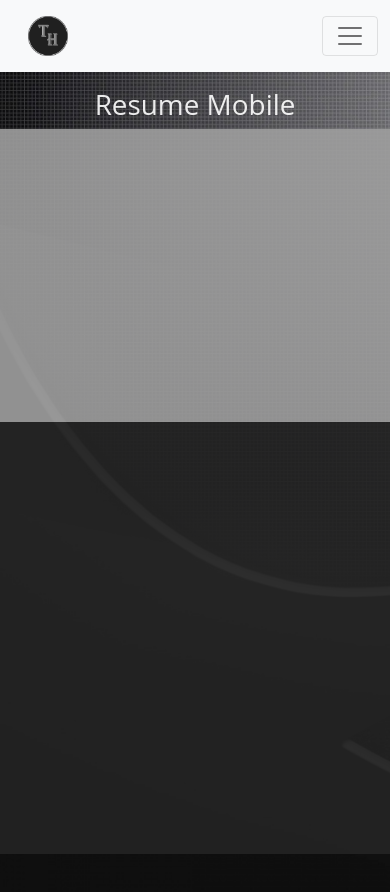
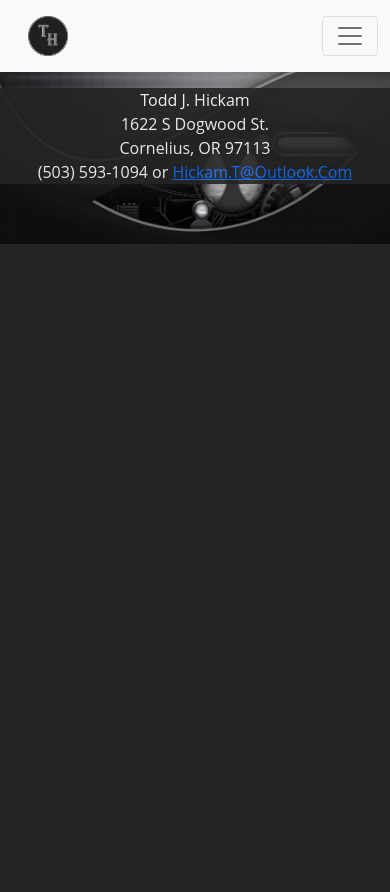
Before and after one commit to hickamt/profile, a React (Vite) app: page /resume in a window 390 px wide. Shown: the top 892 px of the page. After the commit the page ends 844 px from the top, so only its background shows below. Built offline with nearby package versions, Linux system fonts and the light colour scheme.

Commit message:
created resume sub-directory for mobile and widescreen components

```diff
--- a/src/pages/Resume/Resume.jsx
+++ b/src/pages/Resume/Resume.jsx
@@ -1,5 +1,7 @@
 import React from "react";
 import { useState, useEffect } from "react";
+
+import ResumeMobile from "./Views/ResumeMobile";
 import ResumePDF from "./Todd_Hickam_Resume_2023.pdf";
 const pdfView = `${ResumePDF}#view=fitH`;
 
@@ -16,18 +18,18 @@ const ResumeIFrame = () => {
   );
 };
 
-const ResumeMobile = () => {
-  return (
-    <div className="row justify-content-evenly">
-      <h1 className="resume-heading text-center">Resume Mobile</h1>
-      <iframe
-        className="iframe-resume"
-        src={pdfView}
-        height="725px"
-        frameborder="0"></iframe>
-    </div>
-  );
-};
+// const ResumeMobile = () => {
+//   return (
+//     <div className="row justify-content-evenly">
+//       <h1 className="resume-heading text-center">Resume Mobile</h1>
+//       <iframe
+//         className="iframe-resume"
+//         src={pdfView}
+//         height="725px"
+//         frameborder="0"></iframe>
+//     </div>
+//   );
+// };
 
 const Resume = () => {
   const [windowSize, setWindowSize] = useState([
--- /dev/null
+++ b/src/pages/Resume/Views/ResumeMobile.jsx
@@ -0,0 +1,28 @@
+import styled from "styled-components";
+
+const MobileStyledView = styled.div`
+  background-color: var(--background);
+`;
+
+const ResumeMobile = () => {
+  return (
+    <>
+      <MobileStyledView>
+        {/* Heading */}
+        <p className="text-center mb-0">Todd J. Hickam</p>
+
+        <p className="text-center mb-0">1622 S Dogwood St.</p>
+
+        <p className="text-center mb-0">Cornelius, OR 97113</p>
+
+        <p className="text-center mb-0">
+          (503) 593-1094 or{" "}
+          <a href="mailto:Hickam.T@Outlook.Com">Hickam.T@Outlook.Com</a>
+        </p>
+        {/*  */}
+      </MobileStyledView>
+    </>
+  );
+};
+
+export default ResumeMobile;
```
